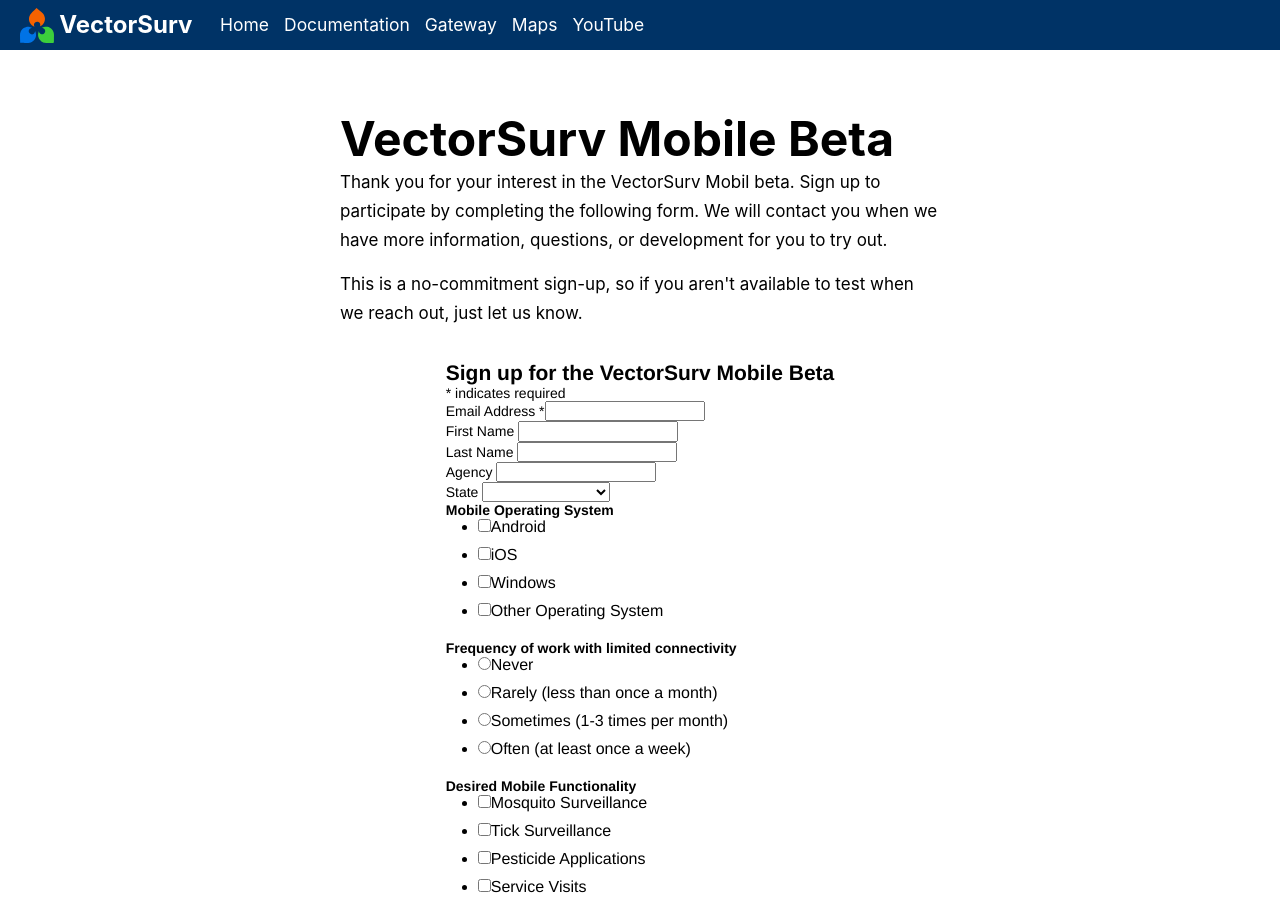
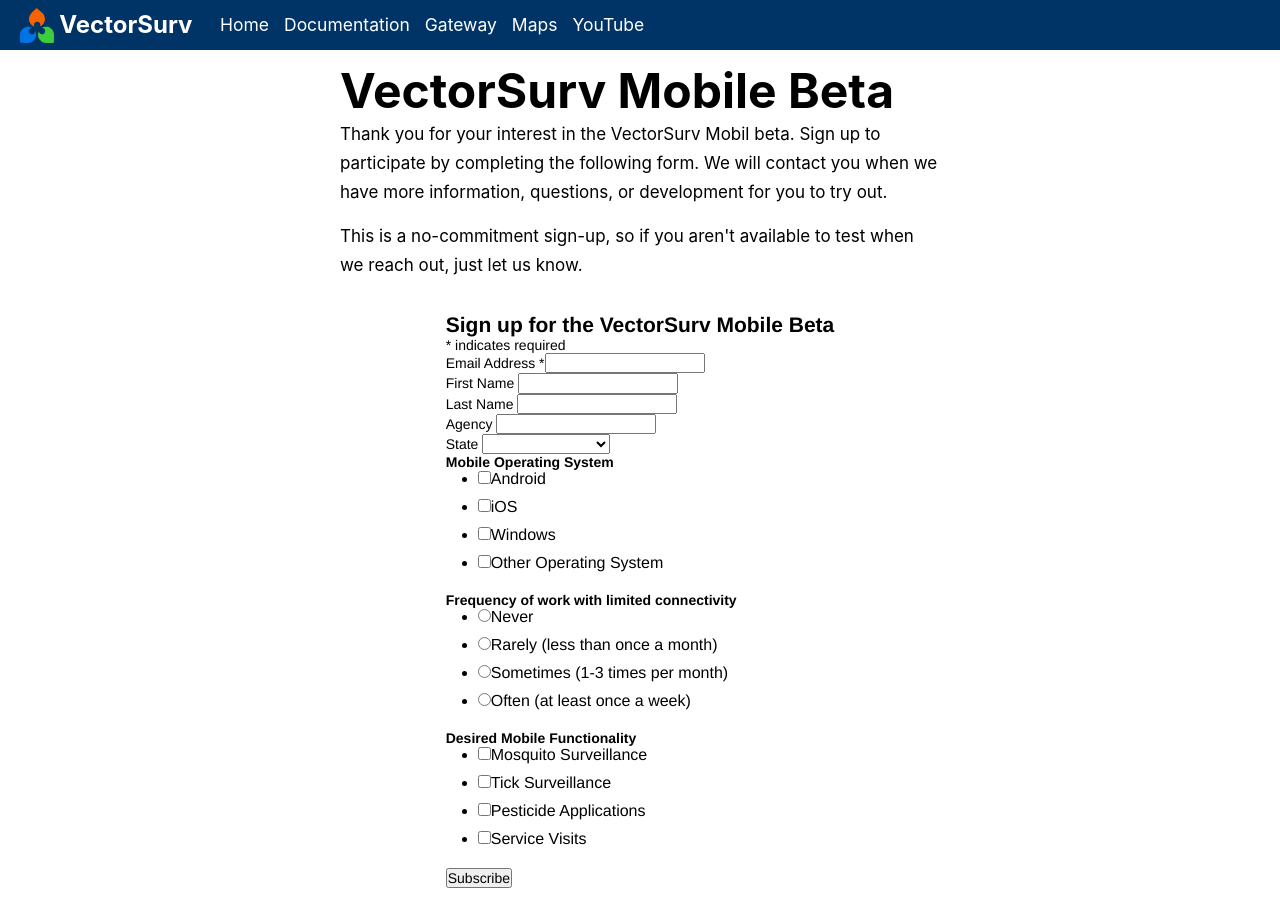
Before and after one commit to tlvaldepena/vectorsurv.org, a Jekyll site: the page built from mobilebeta.md, in a window 1280 px wide and 900 px high. Built offline with Jekyll 4.4.1, drawn with Linux system fonts in a browser that asks for light colours; our own code applies the rules of GitHub Pages for plain Markdown files; comment, search, counter and statistics services are not loaded.

Commit message:
Remove padding in mobilebeta.md so it looks better on mobile

```diff
--- a/mobilebeta.md
+++ b/mobilebeta.md
@@ -6,7 +6,7 @@
            We recommend moving this block and the preceding CSS link to the HEAD of your HTML file. */
 </style>
 
-<div class="grid-container-full2">
+<div class="grid-container-full2" style="padding:0;">
 
 <div style="width:100%; display:flex; justify-content:center;">
   <div style="max-width:600px; padding:0 1em;">
```
